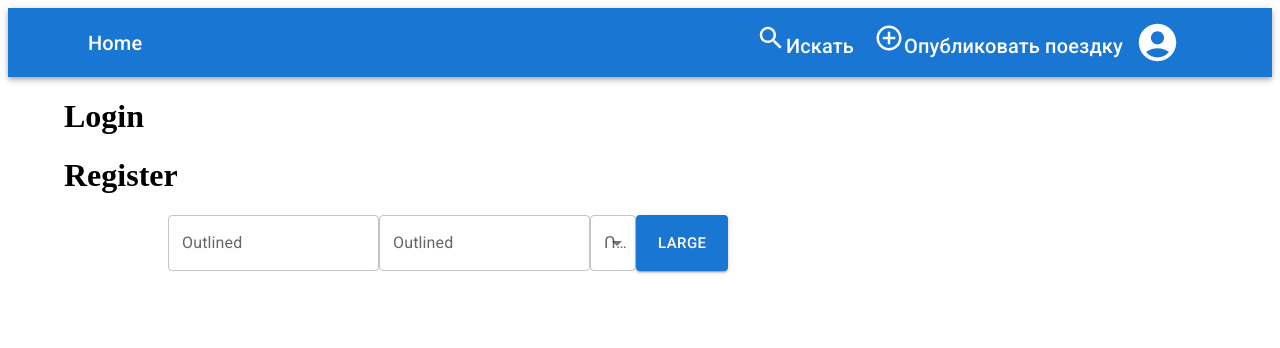
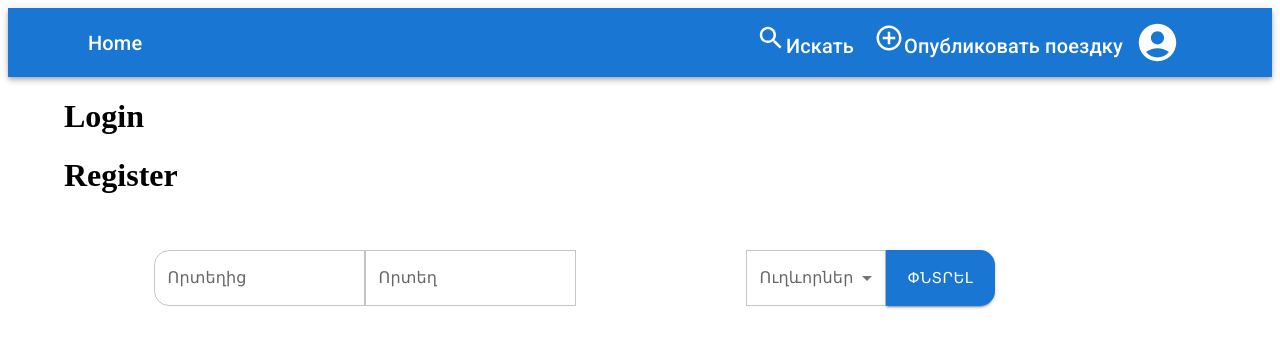
Before and after one commit to Grach90/gogo-front, a React (Create React App) app: page / in a window 1280 px wide. Shown: the top 348 px of the page. Built offline with nearby package versions, Linux system fonts and the light colour scheme.

Commit message:
Layout of search

```diff
--- a/src/App.tsx
+++ b/src/App.tsx
@@ -12,8 +12,8 @@ function App() {
       <Container>
         <Login />
         <Register />
-        <Search />
       </Container>
+      <Search />
     </div>
   );
 }
--- a/src/components/Search/search-viewer.tsx
+++ b/src/components/Search/search-viewer.tsx
@@ -1,40 +1,49 @@
-import * as React from 'react';
+import * as React from "react";
 import { Container } from "@mui/material";
 import TextField from "@mui/material/TextField";
-import {isWeekend} from 'date-fns';
-import AdapterDateFns from '@mui/lab/AdapterDateFns';
-import LocalizationProvider from '@mui/lab/LocalizationProvider';
-import StaticDatePicker from '@mui/lab/StaticDatePicker';
-import MobileDatePicker from '@mui/lab/MobileDatePicker';
-import Select, { SelectChangeEvent } from '@mui/material/Select';
-import InputLabel from '@mui/material/InputLabel';
-import MenuItem from '@mui/material/MenuItem';
-import FormControl from '@mui/material/FormControl';
-import Button from '@mui/material/Button';
+import AdapterDateFns from "@mui/lab/AdapterDateFns";
+import LocalizationProvider from "@mui/lab/LocalizationProvider";
+import MobileDatePicker from "@mui/lab/MobileDatePicker";
+import Select, { SelectChangeEvent } from "@mui/material/Select";
+import InputLabel from "@mui/material/InputLabel";
+import MenuItem from "@mui/material/MenuItem";
+import FormControl from "@mui/material/FormControl";
+import Button from "@mui/material/Button";
+import styles from "./search.module.css";
 
 const Viewer = () => {
   const [value, setValue] = React.useState<Date | null>(new Date());
 
-  const [age, setAge] = React.useState('');
+  const [age, setAge] = React.useState("");
 
   const handleChange = (event: SelectChangeEvent) => {
     setAge(event.target.value as string);
   };
 
-
   return (
-    <Container style={{ maxWidth: 992, height: 60 }}>
-      <div style={{display:'flex'}}>
+    <div className={styles.searchContainer}>
+      <div style={{ display: "flex" }}>
         <div>
-          <TextField id="outlined-basic" label="Outlined" variant="outlined" />
+          <TextField
+            InputProps={{ style: { borderRadius: "15px 0px 0px 15px" } }}
+            id="outlined-basic"
+            label="Որտեղից"
+            variant="outlined"
+          />
         </div>
         <div>
-          <TextField id="outlined-basic" label="Outlined" variant="outlined" />
+          <TextField
+            id="outlined-basic"
+            label="Որտեղ"
+            variant="outlined"
+            InputProps={{ style: { borderRadius: "0px" } }}
+          />
         </div>
-        <div style={{display:'flex'}}>
+        <div style={{ width: "170px" }}>
           <LocalizationProvider dateAdapter={AdapterDateFns}>
             <MobileDatePicker
               // label="For mobile"
+              InputProps={{ style: { borderRadius: "0px" } }}
               value={value}
               onChange={(newValue) => {
                 setValue(newValue);
@@ -42,9 +51,12 @@ const Viewer = () => {
               renderInput={(params) => <TextField {...params} />}
             />
           </LocalizationProvider>
-          <FormControl >
+        </div>
+        <div>
+          <FormControl style={{ width: "140px" }}>
             <InputLabel id="demo-simple-select-label">Ուղևորներ</InputLabel>
             <Select
+              style={{ borderRadius: "0px" }}
               labelId="demo-simple-select-label"
               id="demo-simple-select"
               value={age}
@@ -58,11 +70,15 @@ const Viewer = () => {
             </Select>
           </FormControl>
         </div>
-        <Button variant="contained" size="large">
-          Large
+        <Button
+          variant="contained"
+          size="large"
+          style={{ borderRadius: "0px 15px 15px 0px" }}
+        >
+          Փնտրել
         </Button>
       </div>
-    </Container>
+    </div>
   );
 };
 
--- /dev/null
+++ b/src/components/Search/search.module.css
@@ -0,0 +1,8 @@
+.searchContainer {
+  max-width: 992px;
+  height: 60px;
+  position: absolute;
+  top: 250px;
+  left: 12%;
+  right: 12%;
+}
```
Lines whose indentation alone changed are shown as unchanged.
